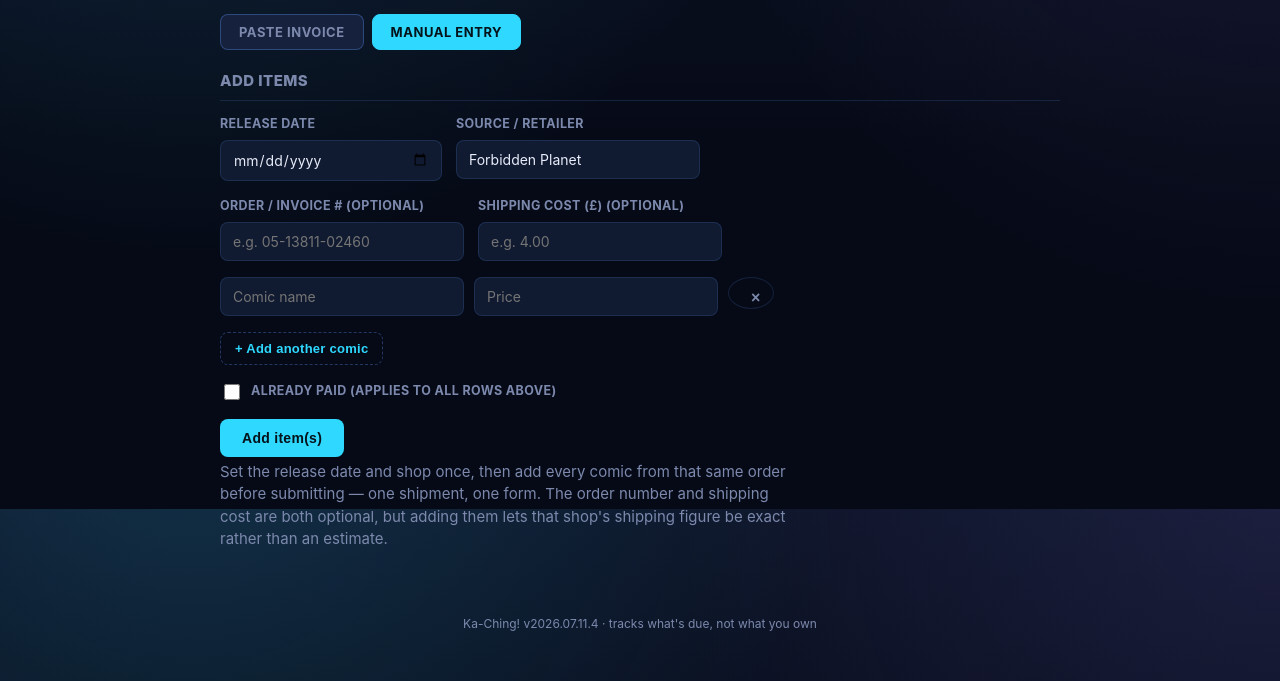
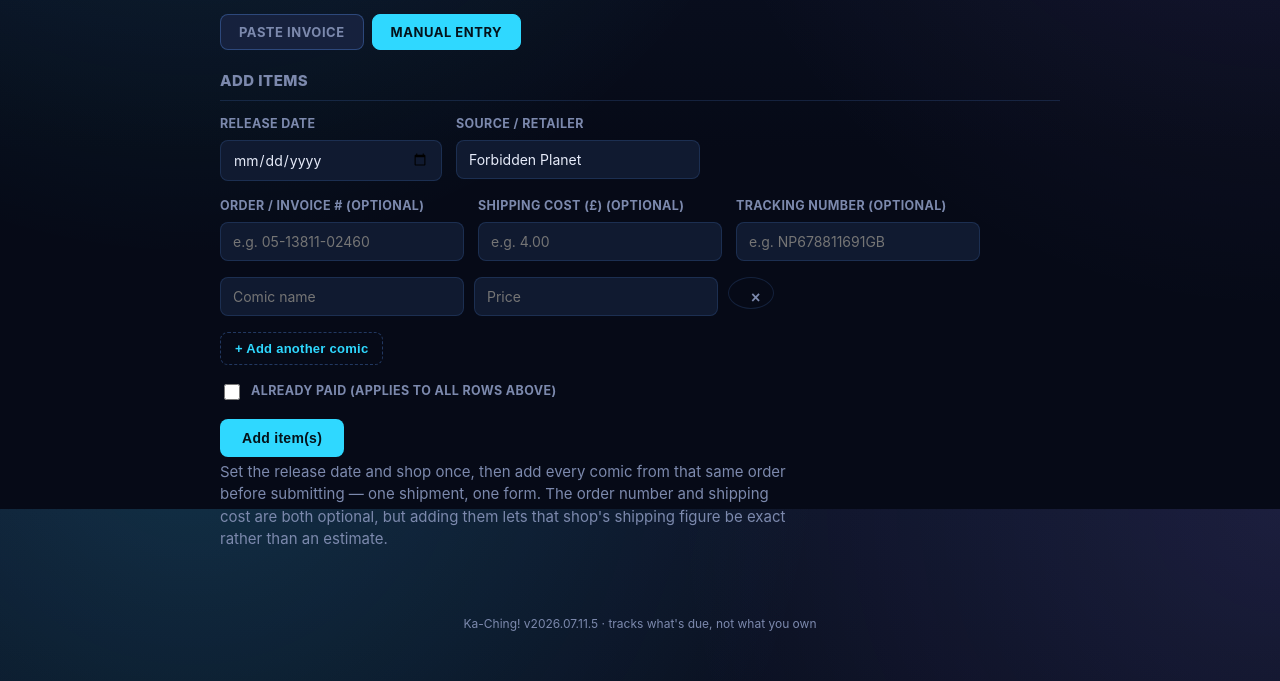
Before and after one commit to callum87-Lab/Ka-Ching, a FastAPI app: template app/templates/add_items.html in a window 1280 px wide, after a click on "MANUAL ENTRY". Shown: the part 291-972 px from the top of the page. Run offline with FastAPI, Linux system fonts and the light colour scheme; the template is opened without the code that fills it, so the values that code supplies are empty; parts of the project's set-up code (start-up, migrations or seed data) failed here and were passed over.

Commit message:
Add tracking numbers and release date change tracking

```diff
--- a/app/db.py
+++ b/app/db.py
@@ -59,6 +59,8 @@ MIGRATIONS = {
         ("prev_status", "TEXT"),
         ("prev_charge_status", "TEXT"),
         ("source", "TEXT NOT NULL DEFAULT 'Forbidden Planet'"),
+        ("tracking_number", "TEXT"),
+        ("prev_release_date", "TEXT"),
     ],
     "shipment_postage": [
         ("source", "TEXT NOT NULL DEFAULT 'Forbidden Planet'"),
--- a/app/main.py
+++ b/app/main.py
@@ -26,7 +26,7 @@ logger = logging.getLogger("kaching")
 app = FastAPI(title="Ka-Ching!")
 templates = Jinja2Templates(directory=os.path.join(APP_DIR, "templates"))
 
-APP_VERSION = "2026.07.11.4"
+APP_VERSION = "2026.07.11.5"
 templates.env.globals["app_version"] = APP_VERSION
 app.mount("/static", StaticFiles(directory=os.path.join(APP_DIR, "static")), name="static")
 
@@ -685,6 +685,20 @@ def dashboard(request: Request, month: str | None = None, chart_range: str | Non
 
     active_source = source if source else None
 
+    date_changes_flash = None
+    cur.execute("SELECT value FROM settings WHERE key = '_flash_date_changes'")
+    flash_row = cur.fetchone()
+    if flash_row and flash_row["value"]:
+        try:
+            date_changes_flash = json.loads(flash_row["value"])
+            for c in date_changes_flash:
+                c["old_label"] = date.fromisoformat(c["old_date"]).strftime("%d %b")
+                c["new_label"] = date.fromisoformat(c["new_date"]).strftime("%d %b")
+        except (ValueError, TypeError):
+            date_changes_flash = None
+        cur.execute("DELETE FROM settings WHERE key = '_flash_date_changes'")
+        conn.commit()
+
     week_end = today + timedelta(days=6)
     week_items = fetch_items_between(cur, today, week_end, active_source)
     week_groups = group_by_date(week_items)
@@ -824,6 +838,7 @@ def dashboard(request: Request, month: str | None = None, chart_range: str | Non
         "budget_bar_pct": budget_bar_pct,
         "budget_cycle_label": budget_cycle_label,
         "cycle_spend": cycle_spend,
+        "date_changes_flash": date_changes_flash,
         "hero_spent_count": hero_spent_count,
         "next_month_total": next_month_total,
         "viewed_month_label": viewed_month.strftime("%B %Y"),
@@ -1054,6 +1069,7 @@ async def create_items(request: Request):
     already_paid = form.get("already_paid")
     order_number = (form.get("order_number") or "").strip() or None
     shipping_cost_raw = (form.get("shipping_cost") or "").strip()
+    tracking_number = (form.get("tracking_number") or "").strip() or None
 
     today = date.today()
     release_iso = _parse_item_form_date(release_date, today)
@@ -1075,10 +1091,10 @@ async def create_items(request: Request):
             """
             INSERT INTO items
                 (name, order_number, placed_date, status, release_date, charge_status,
-                 price, note, imported_at, manual_override, source)
-            VALUES (?, ?, ?, 'preorder', ?, ?, ?, NULL, ?, 1, ?)
+                 price, note, imported_at, manual_override, source, tracking_number)
+            VALUES (?, ?, ?, 'preorder', ?, ?, ?, NULL, ?, 1, ?, ?)
             """,
-            (clean_name, order_number, today.isoformat(), release_iso, charge_status, price_val, now, source),
+            (clean_name, order_number, today.isoformat(), release_iso, charge_status, price_val, now, source, tracking_number),
         )
         created.append((cur.lastrowid, clean_name, price_val))
 
@@ -1134,21 +1150,23 @@ def update_item(
     release_date: str = Form(...),
     source: str = Form(...),
     already_paid: str | None = Form(None),
+    tracking_number: str = Form(""),
 ):
     today = date.today()
     release_iso = _parse_item_form_date(release_date, today)
     charge_status = "charged" if already_paid else "not_charged"
     source_clean = source.strip() or DEFAULT_SOURCE
+    tracking_clean = tracking_number.strip() or None
 
     conn = db.get_db()
     cur = conn.cursor()
     cur.execute(
         """
         UPDATE items
-        SET name = ?, price = ?, release_date = ?, source = ?, charge_status = ?, manual_override = 1
+        SET name = ?, price = ?, release_date = ?, source = ?, charge_status = ?, manual_override = 1, tracking_number = ?
         WHERE id = ?
         """,
-        (name.strip(), price, release_iso, source_clean, charge_status, item_id),
+        (name.strip(), price, release_iso, source_clean, charge_status, tracking_clean, item_id),
     )
     conn.commit()
     conn.close()
@@ -1754,6 +1772,7 @@ async def import_confirm(request: Request):
             "charge_status": form.get(f"charge_status_{i}") or "not_charged",
             "note": form.get(f"note_{i}") or None,
             "source": (form.get(f"source_{i}") or "").strip(),
+            "tracking_number": (form.get(f"tracking_number_{i}") or "").strip() or None,
         })
 
     if not kept_items:
@@ -1780,6 +1799,14 @@ async def import_confirm(request: Request):
         ]
         result = parser.store_parsed_items(store_items, order_totals)
         logger.info("IMPORT CONFIRM (Forbidden Planet): %s", result)
+        if result.get("date_slippage"):
+            conn2 = db.get_db()
+            conn2.execute(
+                "INSERT OR REPLACE INTO settings (key, value) VALUES ('_flash_date_changes', ?)",
+                (json.dumps(result["date_slippage"]),),
+            )
+            conn2.commit()
+            conn2.close()
     else:
         order_shipping_raw = form.get("order_shipping_json", "{}")
         try:
@@ -1801,12 +1828,13 @@ async def import_confirm(request: Request):
                 """
                 INSERT INTO items
                     (name, order_number, placed_date, status, release_date, charge_status,
-                     price, note, imported_at, manual_override, source)
-                VALUES (?, ?, ?, ?, ?, ?, ?, ?, ?, 1, ?)
+                     price, note, imported_at, manual_override, source, tracking_number)
+                VALUES (?, ?, ?, ?, ?, ?, ?, ?, ?, 1, ?, ?)
                 """,
                 (
                     it["name"], it["order_number"], today.isoformat(), it["status"] or "preorder",
                     release_iso, it["charge_status"] or "not_charged", it["price"], it["note"], now, item_source,
+                    it["tracking_number"],
                 ),
             )
             created.append((cur.lastrowid, it["name"], it["price"], item_source))
--- a/app/static/style.css
+++ b/app/static/style.css
@@ -427,6 +427,18 @@ a:focus-visible, button:focus-visible, textarea:focus-visible {
   border-color: var(--neon-green);
   background: rgba(60, 242, 166, 0.12);
 }
+
+.track-copy-btn {
+  background: none;
+  border: 1px solid var(--border-strong);
+  border-radius: 5px;
+  font-size: 11px;
+  padding: 2px 7px;
+  color: var(--text-muted);
+  cursor: pointer;
+  margin-left: 8px;
+}
+.track-copy-btn:hover { color: var(--neon-blue); border-color: var(--neon-blue); }
 
 .toggle-form, .cancel-form, .remove-form, .inline-form { margin: 0; display: contents; }
 
--- a/app/templates/add_items.html
+++ b/app/templates/add_items.html
@@ -36,6 +36,10 @@
       <label>
         <span>Shipping cost (&pound;) <span class="muted">(optional)</span></span>
         <input type="number" name="shipping_cost" step="0.01" min="0" placeholder="e.g. 4.00">
+      </label>
+      <label>
+        <span>Tracking number <span class="muted">(optional)</span></span>
+        <input type="text" name="tracking_number" placeholder="e.g. NP678811691GB">
       </label>
     </div>
 
--- a/app/templates/base.html
+++ b/app/templates/base.html
@@ -90,6 +90,20 @@ document.querySelectorAll('.cal-accordion-toggle').forEach(function (head) {
     if (arrow) arrow.innerHTML = collapsed ? '&#9656;' : '&#9662;';
   });
 });
+
+document.querySelectorAll('.track-copy-btn').forEach(function (btn) {
+  btn.addEventListener('click', function (e) {
+    e.preventDefault();
+    var tracking = btn.getAttribute('data-tracking');
+    if (navigator.clipboard) {
+      navigator.clipboard.writeText(tracking).then(function () {
+        var original = btn.innerHTML;
+        btn.innerHTML = 'Copied!';
+        setTimeout(function () { btn.innerHTML = '&#128230; ' + tracking; }, 1200);
+      });
+    }
+  });
+});
 </script>
 </body>
 </html>
--- a/app/templates/import_preview.html
+++ b/app/templates/import_preview.html
@@ -70,6 +70,7 @@
         <input type="hidden" name="status_{{ loop.index0 }}" value="{{ item.status }}">
         <input type="hidden" name="charge_status_{{ loop.index0 }}" value="{{ item.charge_status }}">
         <input type="hidden" name="note_{{ loop.index0 }}" value="{{ item.note }}">
+        <input type="hidden" name="tracking_number_{{ loop.index0 }}" value="{{ item.tracking_number }}">
         {% if item.note or item.duplicate_flag %}
         <div class="preview-row-note">
           {% if item.note %}<span class="muted">{{ item.note }}</span>{% endif %}
@@ -110,7 +111,8 @@
       '<input type="hidden" name="placed_date_' + nextIndex + '" value="">' +
       '<input type="hidden" name="status_' + nextIndex + '" value="preorder">' +
       '<input type="hidden" name="charge_status_' + nextIndex + '" value="">' +
-      '<input type="hidden" name="note_' + nextIndex + '" value="">';
+      '<input type="hidden" name="note_' + nextIndex + '" value="">' +
+      '<input type="hidden" name="tracking_number_' + nextIndex + '" value="">';
     container.appendChild(row);
     nextIndex += 1;
     rowCountInput.value = nextIndex;
--- a/app/templates/item_form.html
+++ b/app/templates/item_form.html
@@ -35,6 +35,11 @@
       </datalist>
     </label>
 
+    <label>
+      <span>Tracking number <span class="muted">(optional)</span></span>
+      <input type="text" name="tracking_number" value="{{ item.tracking_number if item and item.tracking_number else '' }}" placeholder="e.g. NP678811691GB">
+    </label>
+
     <label class="checkbox-row">
       <input type="checkbox" name="already_paid" value="yes" {{ 'checked' if item and item.charge_status == 'charged' else '' }}>
       <span>Already paid</span>
--- a/app/templates/search.html
+++ b/app/templates/search.html
@@ -126,6 +126,7 @@
                       aria-label="{{ 'Mark as unpaid' if item.charge_status == 'charged' else 'Mark as paid' }}"></button>
             </form>
             <a href="/items/{{ item.id }}/edit" class="item-name-link"><span class="item-name">{{ item.name }}</span></a>
+            {% if item.tracking_number %}<button type="button" class="track-copy-btn" data-tracking="{{ item.tracking_number }}" title="Copy tracking number">&#128230; {{ item.tracking_number }}</button>{% endif %}
             <span class="item-price mono">&pound;{{ "%.2f"|format(item.price) }}</span>
             <div class="item-actions-group">
             <button type="button" class="actions-drawer-toggle" aria-label="More actions">&#8942;</button>
```
Also changed, not shown: app/parser.py (+22 -2 lines), app/templates/dashboard.html (+14 -0 lines), README.md.
